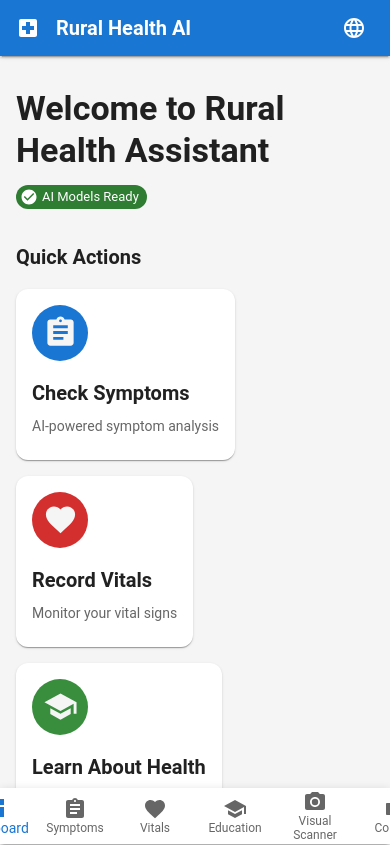
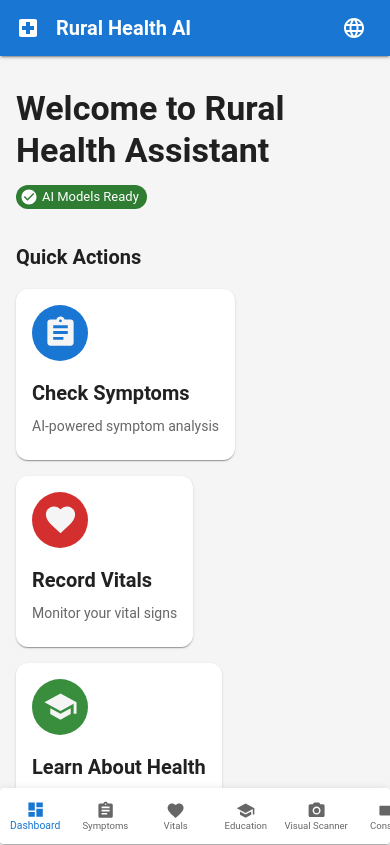
Before and after one commit to sarahfirozpam-cmd/FutureBuilders2025_NSU_404, a React (Vite) app: page / in a window 390 px wide. Shown: the top 845 px of the page. Built offline with nearby package versions, Linux system fonts and the light colour scheme; what @tensorflow/tfjs would draw is missing.

Commit message:
Fix mobile navigation - make scrollable and optimize sizing

```diff
--- a/src/components/layout/Navigation.jsx
+++ b/src/components/layout/Navigation.jsx
@@ -36,7 +36,8 @@ const Navigation = () => {
         bottom: 0,
         left: 0,
         right: 0,
-        zIndex: 1000
+        zIndex: 1000,
+        overflow: 'auto'
       }}
       elevation={3}
     >
@@ -46,6 +47,28 @@ const Navigation = () => {
           navigate(newValue);
         }}
         showLabels
+        sx={{
+          width: 'max-content',
+          minWidth: '100%',
+          '& .MuiBottomNavigationAction-root': {
+            minWidth: { xs: '70px', sm: 'auto' },
+            maxWidth: { xs: '90px', sm: '168px' },
+            padding: { xs: '6px 4px', sm: '6px 12px' },
+            fontSize: { xs: '0.6rem', sm: '0.75rem' },
+            '& .MuiBottomNavigationAction-label': {
+              fontSize: { xs: '0.6rem', sm: '0.75rem' },
+              whiteSpace: 'nowrap',
+              overflow: 'hidden',
+              textOverflow: 'ellipsis',
+              '&.Mui-selected': {
+                fontSize: { xs: '0.65rem', sm: '0.8rem' }
+              }
+            },
+            '& .MuiSvgIcon-root': {
+              fontSize: { xs: '1.2rem', sm: '1.5rem' }
+            }
+          }
+        }}
       >
         {navigationItems.map((item) => (
           <BottomNavigationAction
```
